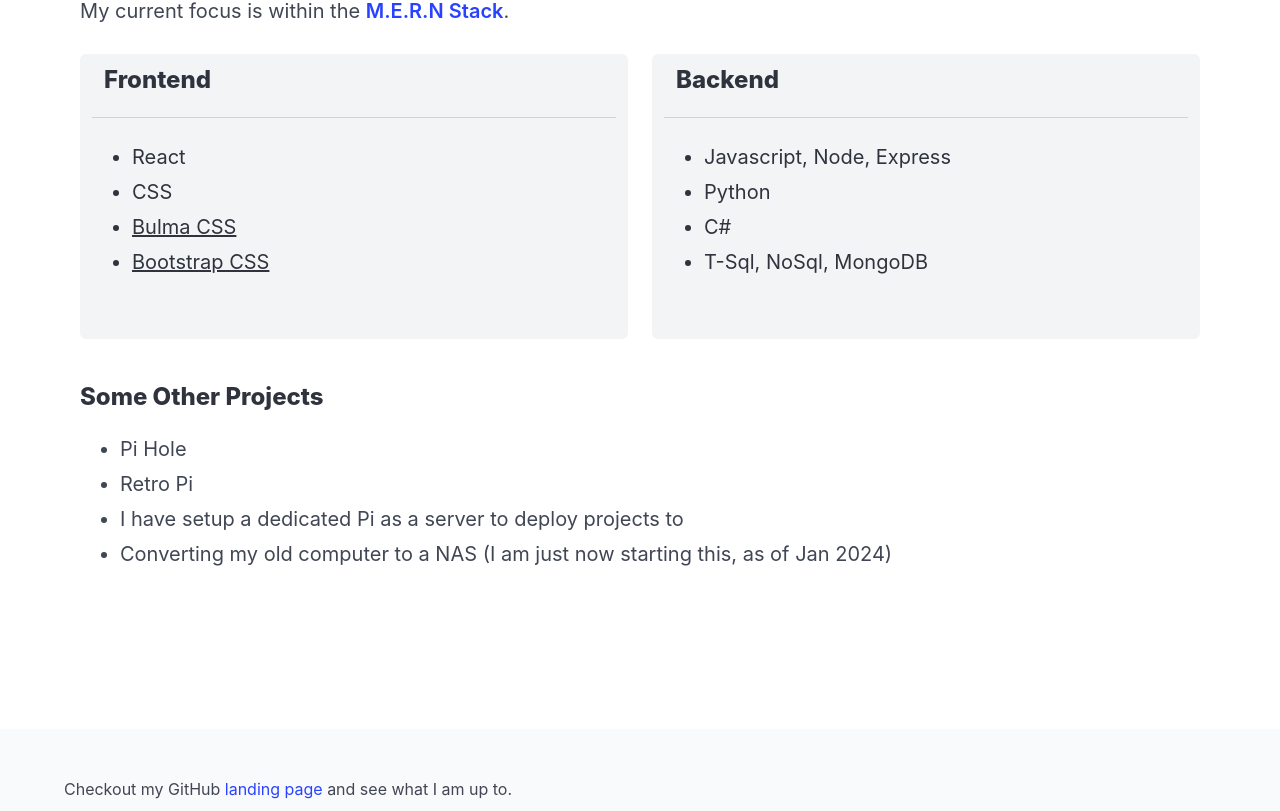
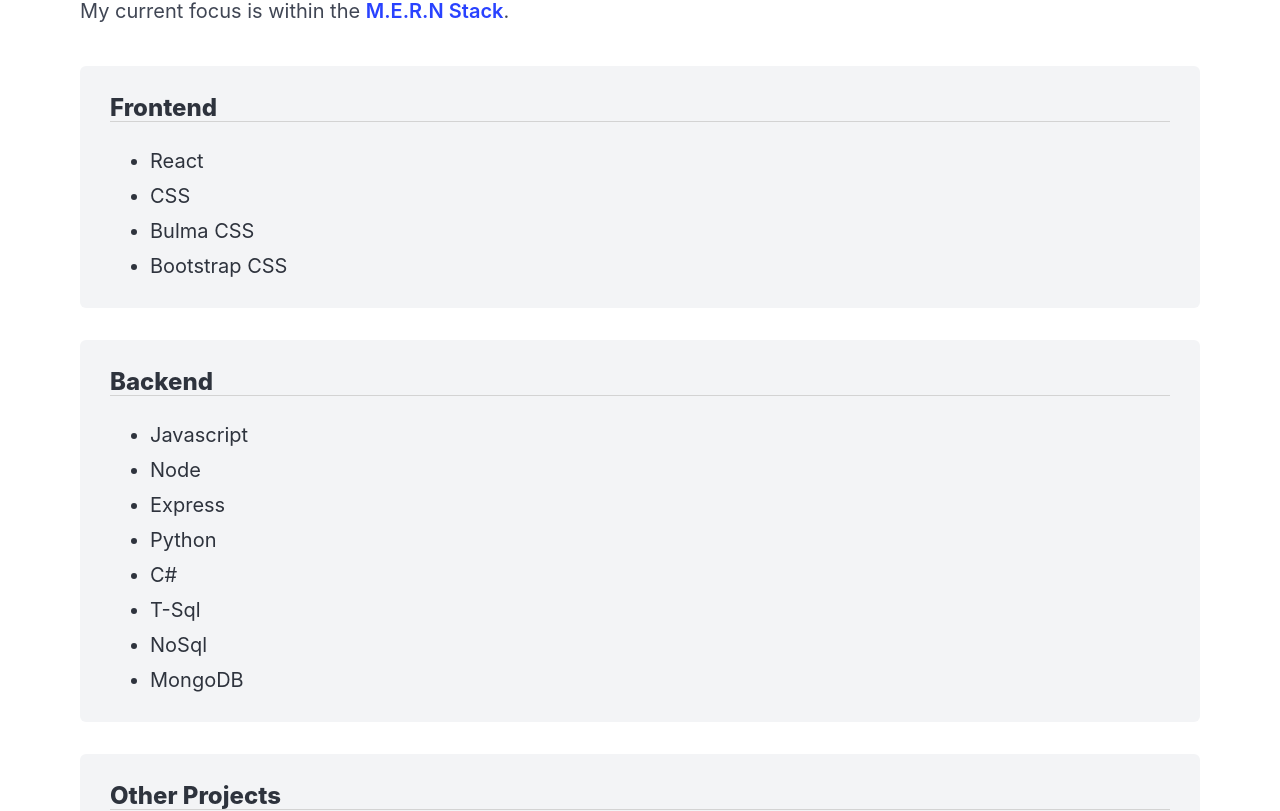
Before and after one commit to sempercuriosus/portfolio-v2, a React (Vite) app: page /resume in a window 1280 px wide. Shown: the part 750-1561 px from the top of the page. Built offline with nearby package versions, Linux system fonts and the light colour scheme.

Commit message:
updated list, unlinked css, created supporting utils

```diff
--- a/src/components/Resume/resume.jsx
+++ b/src/components/Resume/resume.jsx
@@ -2,8 +2,10 @@
 import { useEffect } from 'react';
 import SectionTitle from '../ui/sectionTitle';
 import PageTitle from '../ui/pageTitle';
+import ListContainer from '../ui/listContainer';
 import ResumePath from '/src/assets/resume/2024-jan-resume-eric-hulse.pdf';
 import extractFilename from '../../utils/extractFilename';
+import experienceList from '../../utils/experienceList';
 
 let resumeFilename = extractFilename(ResumePath);
 
@@ -87,87 +89,21 @@
           <div className='content block'>
             {/* Experience List */}
 
-            <div
-              className='columns'
-              style={{ paddingBottom: '2rem' }}>
-              {/*  */}
-              <div
-                className='notification column'
-                style={{ margin: '0 0.75rem' }}>
-                <p
-                  className='title is-4'
-                  style={{
-                    padding: '0 0 1.5rem 0.75rem',
-                    borderBottom: 'thin lightgrey solid',
-                  }}>
-                  Frontend
-                </p>
+            <ListContainer
+              title='Frontend'
+              list={experienceList.frontend}
+            />
 
-                <ul>
-                  <li>React</li>
-                  <li>CSS</li>
-                  <li>
-                    <a
-                      href='https://bulma.io'
-                      target='blank'>
-                      Bulma CSS
-                    </a>
-                  </li>
-                  <li>
-                    <a
-                      href='https://getbootstrap.com'
-                      target='blank'>
-                      Bootstrap CSS
-                    </a>
-                  </li>
-                </ul>
+            {/*  */}
+            <ListContainer
+              title='Backend'
+              list={experienceList.backend}
+            />
 
-                <br />
-              </div>
-
-              {/*  */}
-              <div
-                className='notification column'
-                style={{ margin: '0 0.75rem' }}>
-                <p
-                  className='title is-4'
-                  style={{
-                    padding: '0 0 1.5rem 0.75rem',
-                    borderBottom: 'thin lightgrey solid',
-                  }}>
-                  Backend
-                </p>
-
-                <ul>
-                  <li>Javascript, Node, Express</li>
-                  <li>Python</li>
-                  <li>C#</li>
-                  <li>T-Sql, NoSql, MongoDB</li>
-                </ul>
-
-                <br />
-              </div>
-            </div>
-
-            <div className='block'>
-              <h2
-                id='other-title'
-                className='title is-4'>
-                <strong>Some Other Projects</strong>
-              </h2>
-
-              <ul id='other-list-pi'>
-                <li>Pi Hole</li>
-                <li>Retro Pi</li>
-                <li>
-                  I have setup a dedicated Pi as a server to deploy projects to
-                </li>
-                <li>
-                  Converting my old computer to a NAS (I am just now starting
-                  this, as of Jan 2024)
-                </li>
-              </ul>
-            </div>
+            <ListContainer
+              title='Other Projects'
+              list={experienceList.other}
+            />
           </div>
         </div>
       </section>
--- /dev/null
+++ b/src/components/ui/listContainer.jsx
@@ -0,0 +1,52 @@
+import PropTypes from 'prop-types';
+import { removeSpaces } from '../../utils/transform';
+import uuidv4 from '../../utils/createId';
+
+function ListContainer(props) {
+  const listTitle = removeSpaces(props.title);
+
+  return (
+    <>
+      <div
+        id={listTitle + '-list'}
+        className='notification'
+        style={{ marginBottom: '2rem' }}>
+        <p
+          id={listTitle + '-title'}
+          className='title is-4'
+          style={{
+            // padding: '0 0 1.5rem 0.75rem',
+            borderBottom: 'thin lightgrey solid',
+          }}>
+          <strong>{props.title}</strong>
+        </p>
+
+        <ul id={listTitle + '-list'}>
+          {props.list.map((data) => {
+            const id = uuidv4();
+
+            return (
+              <li key={id}>
+                {data.name}
+                {data.details ? (
+                  <ul id={data.name + '-details'}>
+                    <li>{data.details}</li>
+                  </ul>
+                ) : (
+                  ''
+                )}
+              </li>
+            );
+          })}
+        </ul>
+      </div>
+    </>
+  );
+}
+
+ListContainer.propTypes = {
+  title: PropTypes.string.isRequired,
+  list: PropTypes.array.isRequired,
+};
+
+export default ListContainer;
--- /dev/null
+++ b/src/utils/createId.js
@@ -0,0 +1,10 @@
+function uuidv4() {
+  return '10000000-1000-4000-8000-100000000000'.replace(/[018]/g, (c) =>
+    (
+      +c ^
+      (crypto.getRandomValues(new Uint8Array(1))[0] & (15 >> (+c / 4)))
+    ).toString(16),
+  );
+}
+
+export default uuidv4;
--- /dev/null
+++ b/src/utils/experienceList.js
@@ -0,0 +1,33 @@
+const projectData = {
+  frontend: [
+    { name: 'React' },
+    { name: 'CSS' },
+    { name: 'Bulma CSS' },
+    { name: 'Bootstrap CSS' },
+  ],
+  backend: [
+    { name: 'Javascript' },
+    { name: 'Node' },
+    { name: 'Express' },
+    { name: 'Python' },
+    { name: 'C#' },
+    { name: 'T-Sql' },
+    { name: 'NoSql' },
+    { name: 'MongoDB' },
+  ],
+  other: [
+    { name: 'Pi Hole', details: '' },
+    { name: 'Retro Pi', details: '' },
+    {
+      name: 'Pi Server',
+      details: 'I have setup a dedicated Pi as a server to deploy projects to',
+    },
+    {
+      name: 'NAS',
+      details:
+        'Converting my old computer to a NAS (I am just now starting this, as of Jan 2024)',
+    },
+  ],
+};
+
+export default projectData;
--- /dev/null
+++ b/src/utils/transform.js
@@ -0,0 +1,12 @@
+/**
+ * @name name
+ * @description removes spaces from a single string passed in
+ * @param {stringPassedIn} string
+ * @returns
+ */
+export const removeSpaces = (stringPassedIn) => {
+  if (!stringPassedIn) {
+    return '';
+  }
+  return stringPassedIn.toLowerCase().replaceAll(' ', '');
+}; //  [ end : removeSpaces ]
```
